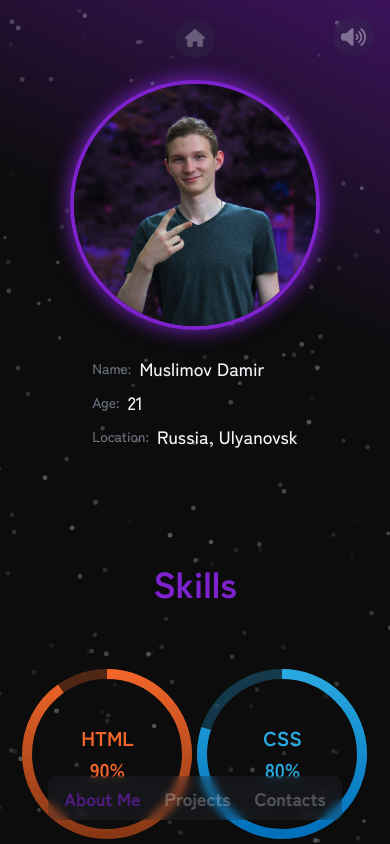
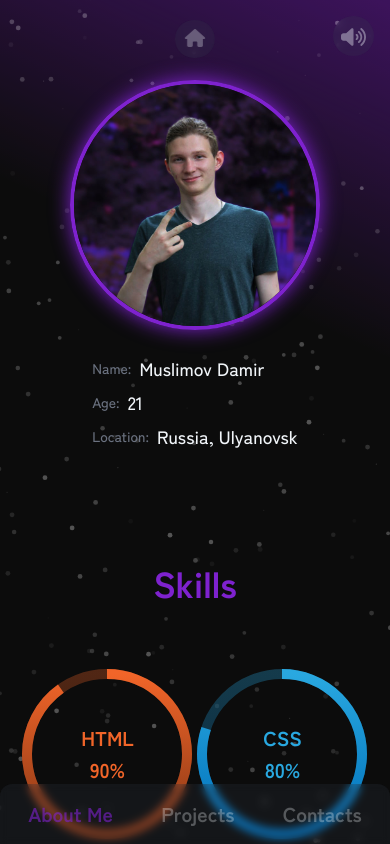
Before and after one commit to DRMus/Portfolio, a React (Vite) app: page /#/about in a window 390 px wide. Built offline with nearby package versions, Linux system fonts and the light colour scheme; the HTML template or start-up script is replaced by a standard one.

Commit message:
width full for footer menu on mobile devices

```diff
--- a/src/components/MainFragments/Footer/FooterMenu.tsx
+++ b/src/components/MainFragments/Footer/FooterMenu.tsx
@@ -5,17 +5,21 @@ import classNames from "classnames";
 import HoverIsland from "../../templates/HoverIsland";
 
 const FooterMenu = () => {
+  const componentClassNames = {
+    footer: classNames("fixed bottom-0 z-30", "sm:left-1/2 sm:-translate-x-1/2 sm:mb-6", "max-sm:w-full max-sm:flex max-sm:items-center"),
+    island: classNames(
+      "w-fit flex gap-x-6 my-0 px-6 py-3 mx-auto items-center rounded-lg text-center",
+      "max-md:px-4",
+      "max-sm:px-4 max-sm:py-4 max-sm:w-full max-sm:justify-around max-sm:rounded-b-none max-sm:rounded-t-xl",
+      styles.showFooter
+    ),
+  };
   return (
-    <footer className="fixed bottom-0 left-1/2 -translate-x-1/2 mb-6 z-30">
-      <HoverIsland
-        className={classNames(
-          "w-fit flex gap-x-6 my-0 px-6 py-3 mx-auto items-center rounded-lg text-center",
-          "max-md:px-4",
-          "max-sm:px-4 max-sm:py-2",
-          styles.showFooter
-        )}
-      >
-        <FooterMenuItem to="about" className="max-md:whitespace-nowrap">About Me</FooterMenuItem>
+    <footer className={componentClassNames.footer}>
+      <HoverIsland className={componentClassNames.island}>
+        <FooterMenuItem to="about" className="max-md:whitespace-nowrap">
+          About Me
+        </FooterMenuItem>
         <FooterMenuItem to="projects">Projects</FooterMenuItem>
         <FooterMenuItem to="contacts">Contacts</FooterMenuItem>
       </HoverIsland>
--- a/src/components/MainFragments/Footer/FooterMenuItem.tsx
+++ b/src/components/MainFragments/Footer/FooterMenuItem.tsx
@@ -37,9 +37,8 @@ const FooterMenuItem: FC<Props> = ({ to, children, className, onClick, ...props
     <div
       className={classNames(
         "font-bold text-portfolio-white/30 text-2xl transition-all duration-300 cursor-pointer select-none",
-        "group-hover:text-portfolio-white/70 hover:!text-portfolio-purple hover:!scale-[1.2]",
+        "lg:group-hover:text-portfolio-white/70 lg:hover:!text-portfolio-purple lg:hover:!scale-[1.2]",
         "max-md:text-xl",
-        "max-sm:text-lg",
         {
           "!text-portfolio-purple/60": location.pathname.includes(to.toString()) || isSelected,
         },
```
